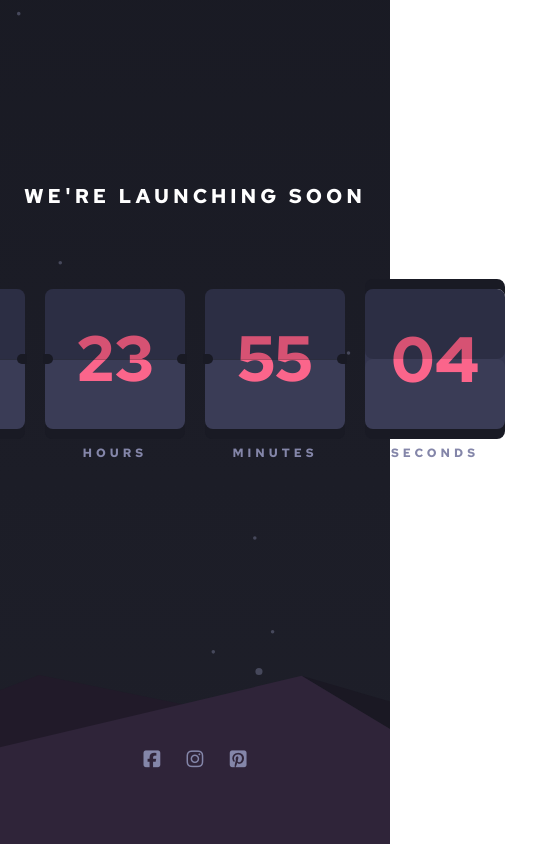
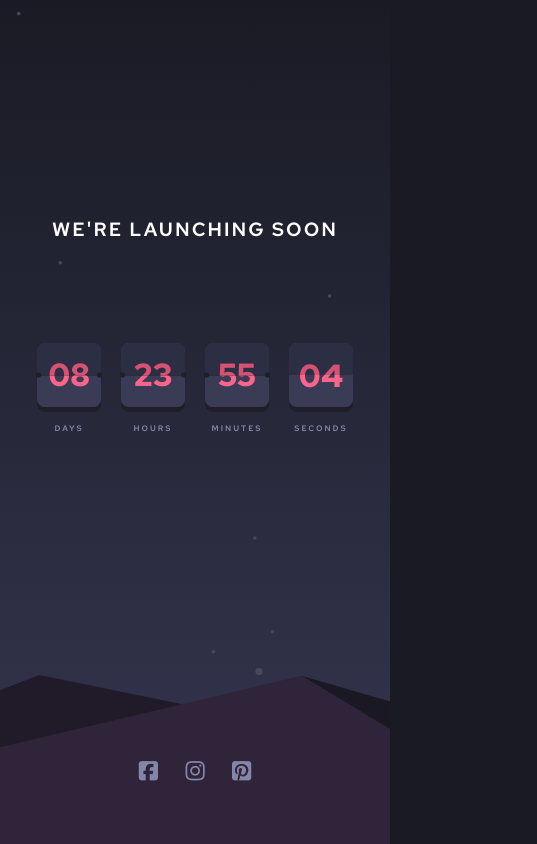
Before and after one commit to mmuneeb1000/launch-countdown-timer-dynamic, a React (Vite) app in the folder client/: page / in a window 390 px wide. Shown: the whole page, 537 px wide, since content can reach past the window. Built offline with nearby package versions, Linux system fonts and the light colour scheme.

Commit message:
design cleanup and mobile optimization

```diff
--- a/client/src/components/Countdown.jsx
+++ b/client/src/components/Countdown.jsx
@@ -55,14 +55,6 @@ function Countdown() {
           clearInterval(timer);
         }
         setFlip(updatedFlip);
-        setTimeout(() => {
-          setFlip({
-            days: false,
-            hours: false,
-            minutes: false,
-            seconds: false,
-          });
-        }, 850);
         return { days, hours, minutes, seconds };
       });
     }, 1000);
@@ -70,13 +62,27 @@ function Countdown() {
     return () => clearInterval(timer);
   }, []);
 
+  useEffect(() => {
+    if (flip.days || flip.hours || flip.minutes || flip.seconds) {
+      const t = setTimeout(() => {
+        setFlip({
+          days: false,
+          hours: false,
+          minutes: false,
+          seconds: false,
+        });
+      }, 800);
+
+      return () => clearTimeout(t);
+    }
+  }, [flip]);
+
   return (
     <section className="wrapper">
       <h1>We're Launching Soon</h1>
       <div className="countdown-container">
-        <div>
-          <div className="card">
-            <div className={`inner ${flip.days ? "flip" : ""}`}>
+        <div className="card-container">
+          <div className={`card ${flip.days ? "flip" : ""}`}>
             <div className="face front">
               <span>{String(timeLeft.days).padStart(2, "0")}</span>
               <div className="divider"></div>
@@ -87,14 +93,12 @@ function Countdown() {
               <div className="divider"></div>
             </div>
           </div>
-          </div>
 
           <p>Days</p>
         </div>
 
-        <div>
-          <div className="card">
-            <div className={`inner ${flip.hours ? "flip" : ""}`}>
+        <div className="card-container">
+          <div className={`card ${flip.hours ? "flip" : ""}`}>
             <div className="face front">
               <span>{String(timeLeft.hours).padStart(2, "0")}</span>
               <div className="divider"></div>
@@ -105,14 +109,12 @@ function Countdown() {
               <div className="divider"></div>
             </div>
           </div>
-          </div>
 
           <p>Hours</p>
         </div>
 
-        <div>
-          <div className="card">
-            <div className={`inner ${flip.minutes ? "flip" : ""}`}>
+        <div className="card-container">
+          <div className={`card ${flip.minutes ? "flip" : ""}`}>
             <div className="face front">
               <span>{String(timeLeft.minutes).padStart(2, "0")}</span>
               <div className="divider"></div>
@@ -123,14 +125,12 @@ function Countdown() {
               <div className="divider"></div>
             </div>
           </div>
-          </div>
 
           <p>Minutes</p>
         </div>
 
-        <div>
-          <div className="card">
-            <div className={`inner ${flip.seconds ? "flip" : ""}`}>
+        <div className="card-container">
+          <div className={`card ${flip.seconds ? "flip" : ""}`}>
             <div className="face front">
               <div className="divider"></div>
               <span>{String(timeLeft.seconds).padStart(2, "0")}</span>
@@ -138,7 +138,6 @@ function Countdown() {
 
             <div className="face back">
               <span>{String(timeLeft.seconds).padStart(2, "0")}</span>
-              </div>
             </div>
           </div>
           <p>Seconds</p>
--- a/client/src/index.css
+++ b/client/src/index.css
@@ -17,22 +17,23 @@ body {
   font-family: "Red Hat Text", sans-serif;
   font-size: 14px;
   color: var(--white);
+  background-color: var(--purple-900);
 }
 
 h1,
 p {
   text-transform: uppercase;
-  letter-spacing: 4px;
+  letter-spacing: 6px;
 }
 
 h1 {
-  font-size: 1.25rem;
+  font-size: 1.125rem;
   margin-bottom: 3rem;
 }
 p {
   margin-top: 1rem;
   text-align: center;
-  font-size: 0.75rem;
+  font-size: 0.7rem;
   font-weight: 700;
   color: var(--lavender-300);
 }
@@ -56,7 +57,7 @@ p {
   left: 0;
   right: 0;
   bottom: 0;
-  background: linear-gradient(to bottom, var(--purple-900), var(--purple-800));
+  background: linear-gradient(to bottom, var(--purple-900), var(--purple-700));
   z-index: -1;
 }
 .countdown-container {
@@ -67,26 +68,25 @@ p {
   padding: 2rem;
   gap: 1.25rem;
 }
+.card-container,
+.card {
+  width: 8.5rem;
+  height: 8.5rem;
+  border-radius: 8px;
+}
 
+.card-container {
+  background: var(--purple-700);
+  box-shadow: 0 8px 0 var(--purple-800);
+}
 .card {
   perspective: 1000px;
-  width: 8.75rem;
-  height: 8.75rem;
   position: relative;
+  transform-style: preserve-3d;
+  transform-origin: center;
+  transition: transform 0.6s ease;
 }
 
-.inner {
-  width: 100%;
-  height: 100%;
-  position: relative;
-  transform-style: preserve-3d;
-  transition: transform 0.6s ease;
-  box-shadow: 0 10px 0 #191a24;
-  border-radius: 8px;
-}
-.inner.flip {
-  transform: rotateX(-180deg);
-}
 .face {
   position: absolute;
   width: 100%;
@@ -100,7 +100,6 @@ p {
   background: var(--purple-700);
   color: var(--pink-100);
   border-radius: 8px;
-  box-shadow: 0 10px 0 #191a24;
 }
 
 .face::before {
@@ -113,7 +112,8 @@ p {
   width: 100%;
   height: 50%;
   background: rgba(0, 0, 0, 0.15);
-  border-radius: 8px;
+  border-top-left-radius: 8px;
+  border-top-right-radius: 8px;
 }
 .face::after {
   content: "";
@@ -125,7 +125,8 @@ p {
   width: 100%;
   height: 50%;
   background: rgba(255, 255, 255, 0.03);
-  border-radius: 8px;
+  border-bottom-left-radius: 8px;
+  border-bottom-right-radius: 8px;
 }
 .face .divider {
   position: absolute;
@@ -140,34 +141,32 @@ p {
 .face .divider::before,
 .face .divider::after {
   content: "";
-
   position: absolute;
   top: 50%;
-
   width: 10px;
   height: 10px;
-
-  background: #191a24;
-
+  background: var(--purple-800);
   z-index: 99;
-
   transform: translateY(-50%);
 }
 
 .face .divider::before {
-  left: -2px;
+  left: -1px;
   border-top-right-radius: 12px;
   border-bottom-right-radius: 12px;
 }
 
 .face .divider::after {
-  right: -2px;
+  right: -1px;
   border-top-left-radius: 12px;
   border-bottom-left-radius: 12px;
 }
 
 .back {
   transform: rotateX(180deg);
+}
+.card.flip {
+  transform: rotateX(-180deg);
 }
 
 footer {
@@ -180,10 +179,41 @@ footer {
   justify-content: center;
   gap: 1.2rem;
   i {
-    font-size: 1.2rem;
+    font-size: 1.375rem;
     color: var(--lavender-300);
+    margin-top: 1.5rem;
     &:hover {
       color: var(--pink-100);
     }
   }
 }
+
+@media (max-width: 768px) {
+  h1,
+  p {
+    letter-spacing: 2px;
+    font-weight: 600;
+  }
+  h1 {
+    font-size: 1.2rem;
+  }
+  p {
+    font-size: 0.5rem;
+  }
+  .card,
+  .card-container {
+    width: 4rem;
+    height: 4rem;
+  }
+  .card-container {
+    box-shadow: 0 5px 0 var(--purple-800);
+  }
+  .face {
+    font-size: 2rem;
+  }
+  .face .divider::before,
+  .face .divider::after {
+    width: 5px;
+    height: 5px;
+  }
+}
```
Lines whose indentation alone changed are shown as unchanged.
